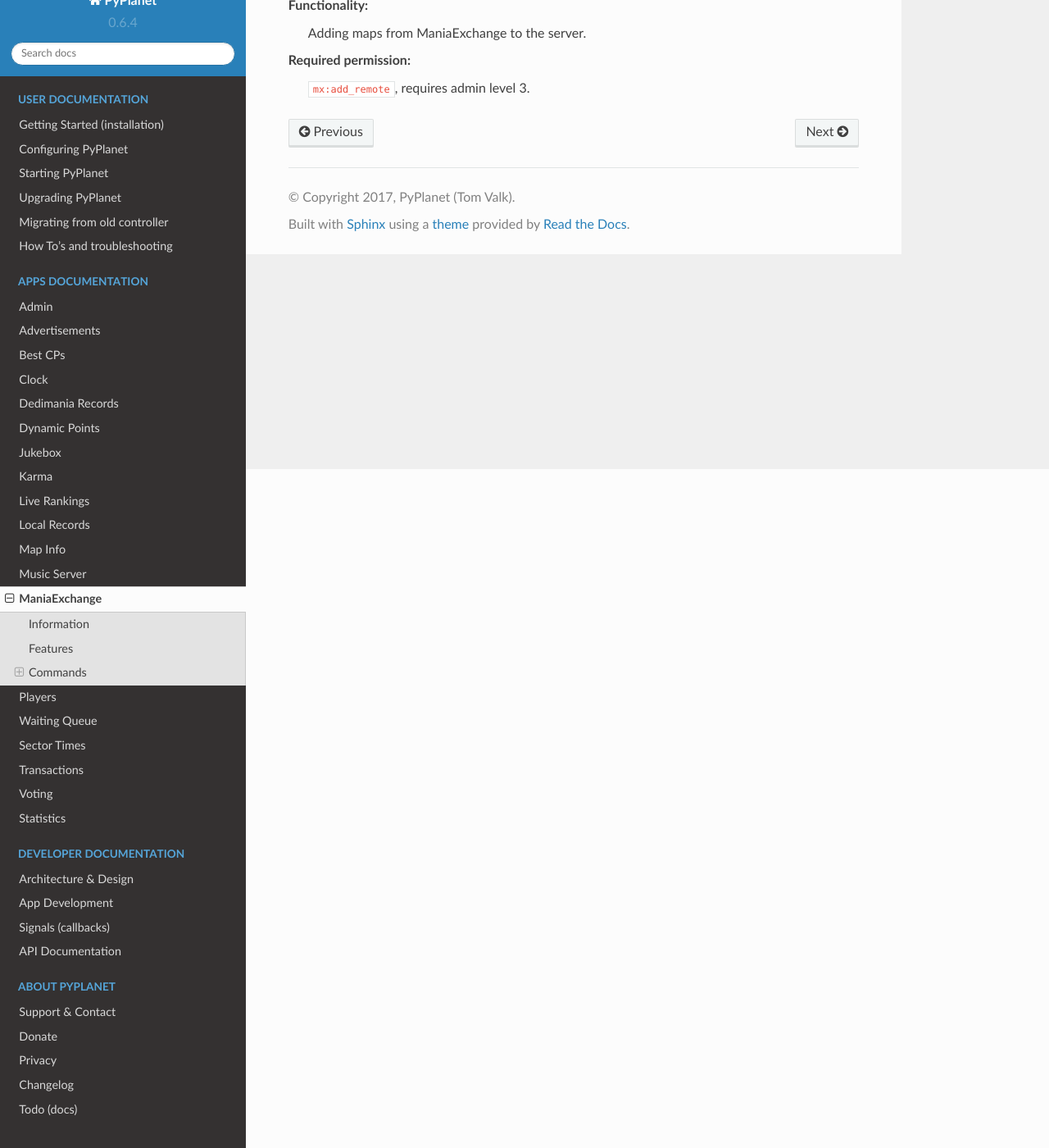
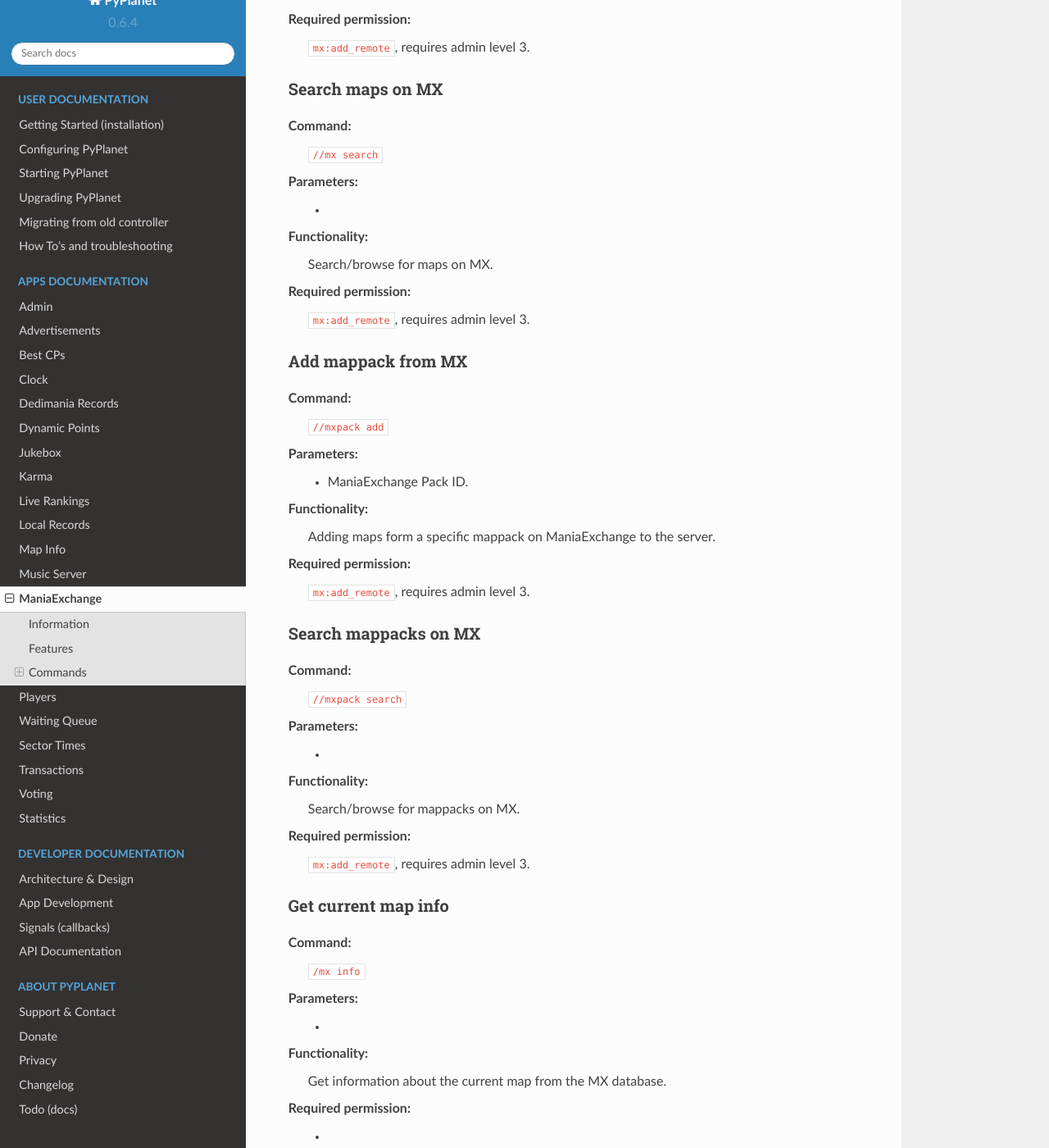
Before and after one commit to PyPlanet/PyPlanet, a Sphinx documentation site: the page built from docs/source/apps/contrib/mx.rst, in a window 1280 px wide and 1400 px high, scrolled down 828 px. Shown: the whole window at 82% size. Built offline with Sphinx 7.4.7 and the Read the Docs theme 2.0.0, drawn with Linux system fonts in a browser that asks for light colours; formulas are drawn with MathJax 3; some of the changed text lies outside the part shown.

```diff
--- a/docs/source/apps/contrib/mx.rst
+++ b/docs/source/apps/contrib/mx.rst
@@ -19,14 +19,59 @@ Commands
 
 Add map(s) from MX
 ~~~~~~~~~~~~~~~~~~
-
-Set server password
-~~~~~~~~~~~~~~~~~~~
 Command:
-  ``//add mx``
+  ``//add mx`` or ``//mx add``
 Parameters:
   * ManiaExchange ID(s). One or more with space between it.
 Functionality:
   Adding maps from ManiaExchange to the server.
 Required permission:
   ``mx:add_remote``, requires admin level 3.
+
+
+Search maps on MX
+~~~~~~~~~~~~~~~~~~
+Command:
+  ``//mx search``
+Parameters:
+  -
+Functionality:
+  Search/browse for maps on MX.
+Required permission:
+  ``mx:add_remote``, requires admin level 3.
+
+
+Add mappack from MX
+~~~~~~~~~~~~~~~~~~~
+Command:
+  ``//mxpack add``
+Parameters:
+  * ManiaExchange Pack ID.
+Functionality:
+  Adding maps form a specific mappack on ManiaExchange to the server.
+Required permission:
+  ``mx:add_remote``, requires admin level 3.
+
+
+Search mappacks on MX
+~~~~~~~~~~~~~~~~~~~~~
+Command:
+  ``//mxpack search``
+Parameters:
+  -
+Functionality:
+  Search/browse for mappacks on MX.
+Required permission:
+  ``mx:add_remote``, requires admin level 3.
+
+
+Get current map info
+~~~~~~~~~~~~~~~~~~~~
+Command:
+  ``/mx info``
+Parameters:
+  -
+Functionality:
+  Get information about the current map from the MX database.
+Required permission:
+  -
```
Also changed, not shown: CHANGELOG.rst (+41 -0 lines).
